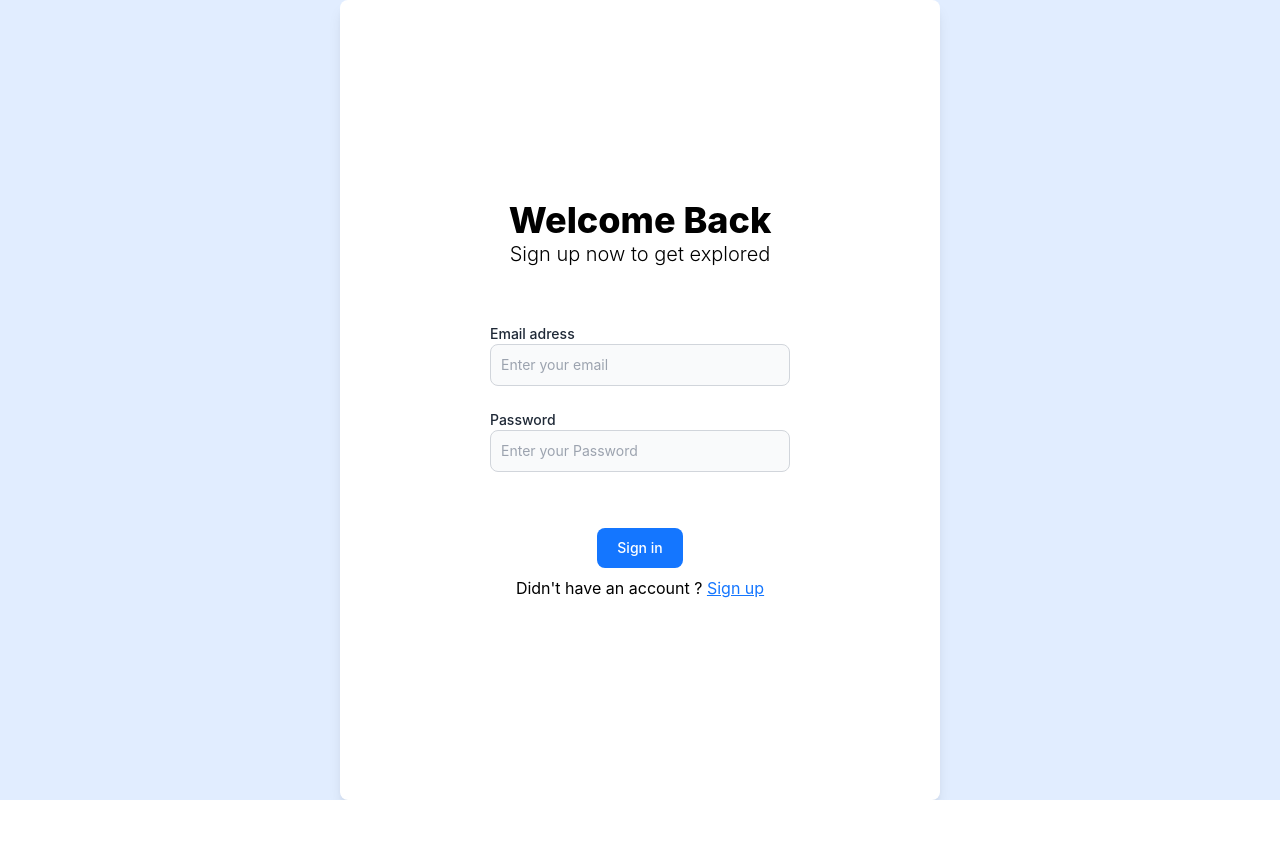
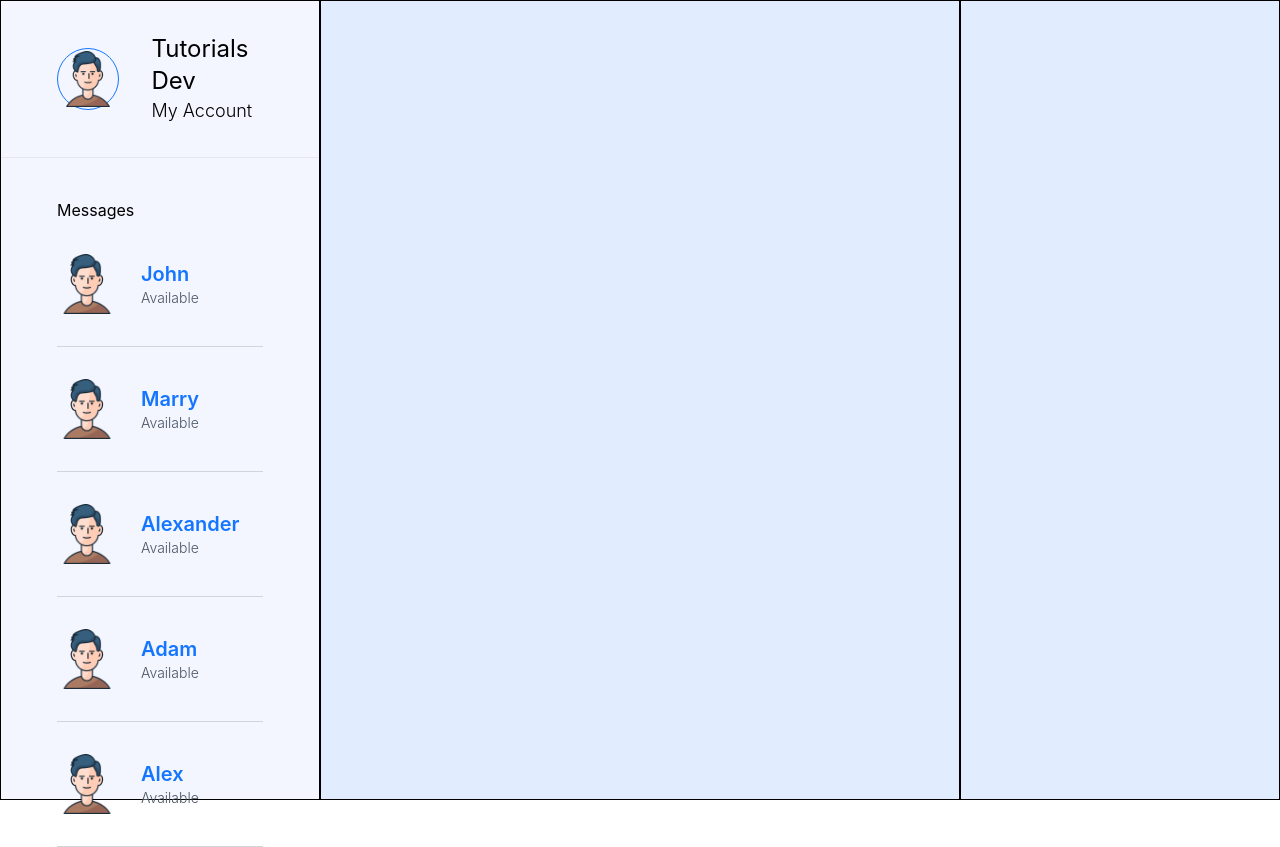
Before and after one commit to ffatihsen/MessengerCloneFrontend, a React (Create React App) app: page / in a window 1280 px wide. Before the commit the page ends 800 px from the top, so only its background shows below. Built offline with nearby package versions, Linux system fonts and the light colour scheme.

Commit message:
Dashboard yapıldı.

```diff
--- a/src/App.js
+++ b/src/App.js
@@ -1,10 +1,12 @@
 import './App.css';
+import Dashboard from './modules/Dashboard';
 import Form from './modules/Form';
 
 function App() {
   return (
     <div className='bg-[#e1edff] h-screen flex justify-center items-center ' >
-      <Form />
+      {/* <Form />   */}
+      <Dashboard />
     </div>
   );
 }
--- /dev/null
+++ b/src/modules/Dashboard/index.js
@@ -0,0 +1,81 @@
+import React from 'react'
+
+import Avatar from "../../assets/avatar.png"
+
+const Dashboard = () => {
+
+    const contacts = [
+        {
+            name:"John",
+            status:"Available",
+            img:Avatar
+        },
+        {
+            name:"Marry",
+            status:"Available",
+            img:Avatar
+        },
+        {
+            name:"Alexander",
+            status:"Available",
+            img:Avatar
+        },
+        {
+            name:"Adam",
+            status:"Available",
+            img:Avatar
+        },
+        {
+            name:"Alex",
+            status:"Available",
+            img:Avatar
+        }
+    ]
+
+  return (
+    <div className='w-screen flex'>
+        <div className='w-[25%] border border-black h-screen bg-secondary'>
+            <div className='flex  items-center my-8 mx-14'>
+                <div className='border border-primary p-[2px] rounded-full ' >  <img src={Avatar} width={75} height={75} /> </div>
+
+                <div className='ml-8'>
+                    <h3 className='text-2xl'>Tutorials Dev</h3>
+                    <p className='text-lg font-light'>My Account</p>
+                </div>
+            </div>
+
+            <hr />
+
+            <div className='mx-14 mt-10'>
+                Messages
+                <div className=' text-primary text-lg' >
+                    {
+                        contacts.map(({name,img,status}) => {
+                            return (
+                                <div className='flex  items-center py-8 border-b border-b-gray-300'>
+                                <div className='cursor-pointer flex items-center'>
+                                    <div>  <img src={img} width={60} height={60} /> </div>
+
+                                    <div className='ml-6'>
+                                        <h3 className='text-xl font-semibold'>{name} </h3>
+                                        <p className='text-sm font-light text-gray-600'>{status} </p>
+                                    </div>
+
+                                </div>
+                            </div>
+                            )
+                        })
+                    }
+                </div>
+            </div>
+        </div>
+
+
+        <div className='w-[50%] border border-black h-screen'></div>
+        <div className='w-[25%] border border-black h-screen'></div>
+
+    </div>
+  )
+}
+
+export default Dashboard
```
Also changed, not shown: src/assets/avatar.png (added).
